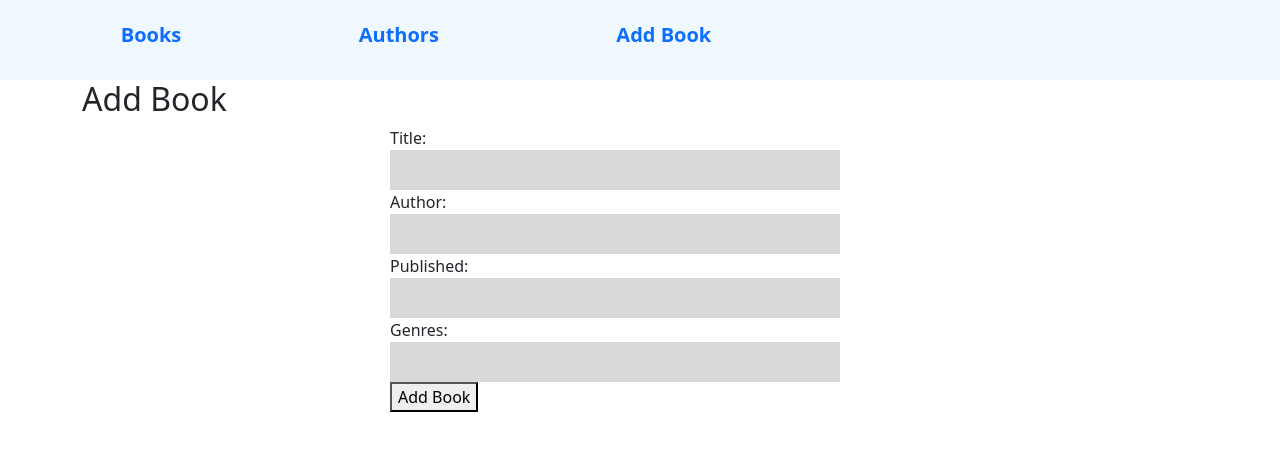
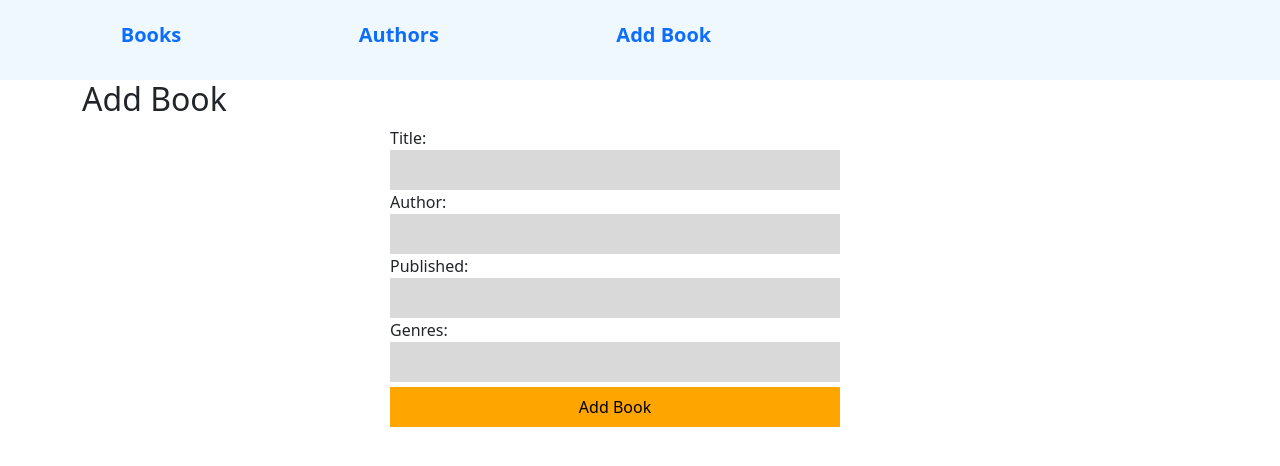
Before and after one commit to Peterzolo/part8-client, a React (Create React App) app: page /book/add in a window 1280 px wide. Shown: the top 466 px of the page. Built offline with nearby package versions, Linux system fonts and the light colour scheme.

Commit message:
add book
modified

```diff
--- a/src/components/book/AddBook.jsx
+++ b/src/components/book/AddBook.jsx
@@ -99,7 +99,9 @@ const AddBook = () => {
             onChange={(e) => setGenres(e.target.value.split(","))}
           />
         </div>
-        <button type="submit">Add Book</button>
+        <button className="add-btn" type="submit">
+          Add Book
+        </button>
       </form>
     </div>
   );
--- a/src/components/book/BookList.css
+++ b/src/components/book/BookList.css
@@ -60,3 +60,11 @@
   border: none;
   padding: 10px;
 }
+
+.add-btn {
+  width: 90%;
+  background-color: orange;
+  height: 40px;
+  margin-top: 5px;
+  border: none;
+}
```
